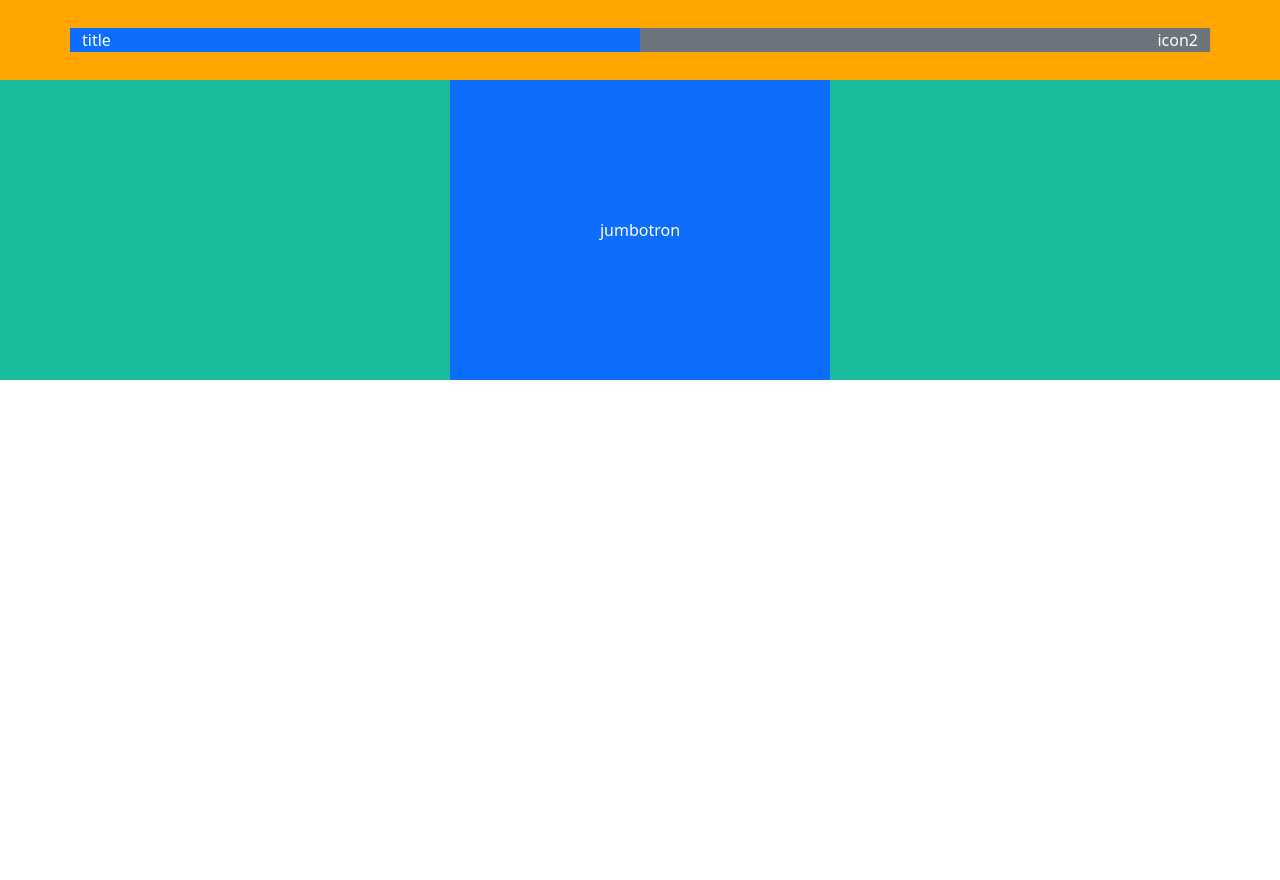
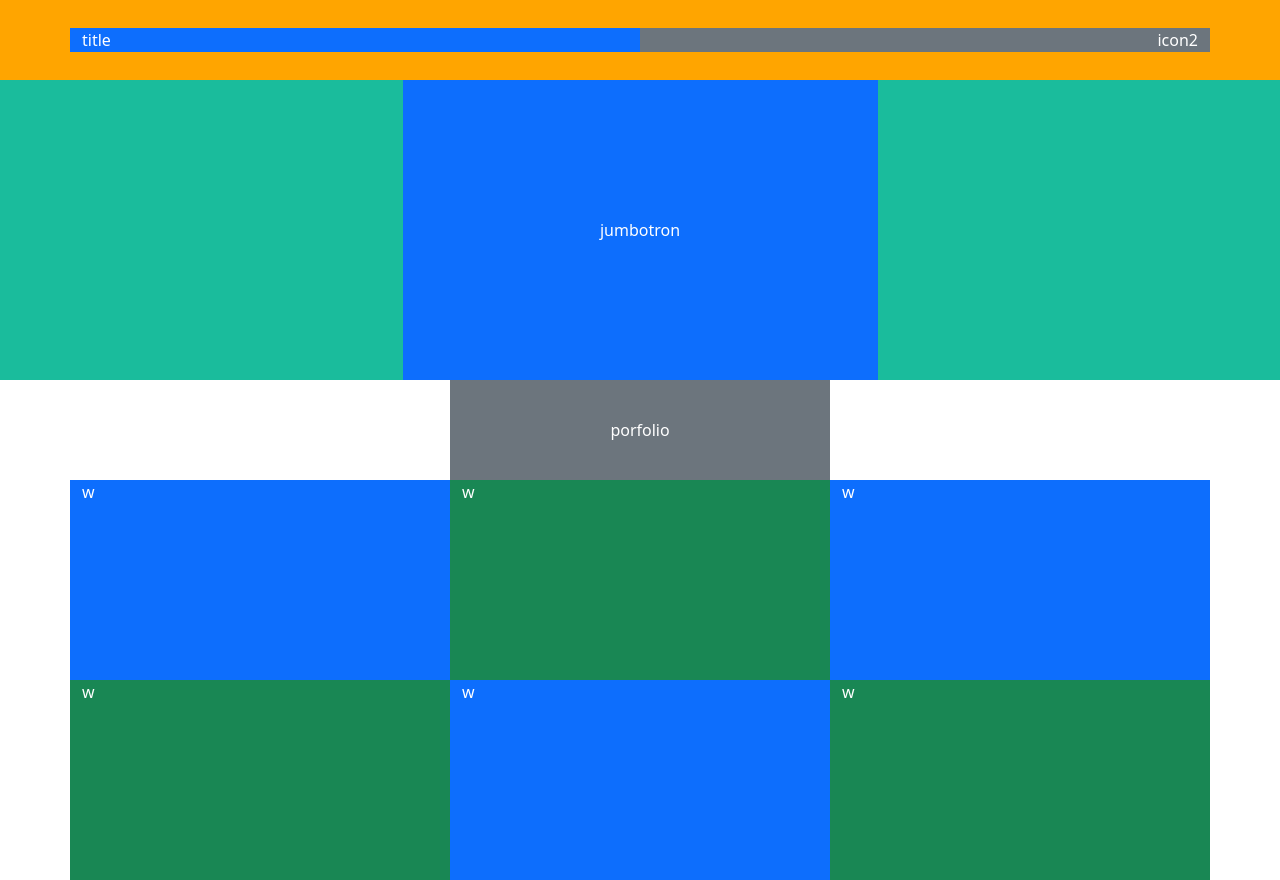
Before and after one commit to SamuelePassiatore/html-css-bootstrap-freelancer, a plain HTML site: page index.html in a window 1280 px wide. Before the commit the page ends 800 px from the top, so only its background shows below. Drawn offline with nearby package versions, Linux system fonts and the light colour scheme.

Commit message:
added section portfolio with responsive

```diff
--- a/index.html
+++ b/index.html
@@ -25,10 +25,27 @@
     </header>
 
     <!-- Jumbotron -->
-    <section id="start-bootstrap">
+    <section class="start-bootstrap">
         <div class="jumbotron container-fluid container-md">
             <div class="row d-flex justify-content-center">
-                <div class="col-10 col-md-7 col-lg-4 text-bg-primary d-flex justify-content-center align-items-center">jumbotron</div>
+                <div class="col-10 col-md-7 col-lg-5 text-bg-primary d-flex justify-content-center align-items-center">jumbotron</div>
+            </div>
+        </div>
+    </section>
+
+    <!-- Section portfolio with cards -->
+    <section class="portfolio">
+        <div class="title-portfolio container-fluid container-md">
+            <div class="row d-flex justify-content-center">
+                <div class="col-4 text-bg-secondary d-flex justify-content-center align-items-center">porfolio</div>
+            </div>
+            <div class="row">
+               <div class="col-12 col-md-6 col-lg-4 text-bg-primary">w</div>
+               <div class="col-12 col-md-6 col-lg-4 text-bg-success">w</div>
+               <div class="col-12 col-md-6 col-lg-4 text-bg-primary">w</div>
+               <div class="col-12 col-md-6 col-lg-4 text-bg-success">w</div>
+               <div class="col-12 col-md-6 col-lg-4 text-bg-primary">w</div>
+               <div class="col-12 col-md-6 col-lg-4 text-bg-success">w</div>
             </div>
         </div>
     </section>
--- a/style.css
+++ b/style.css
@@ -18,17 +18,23 @@
         background-color: orange;
     }
 
-
-    /* Utils */
-
-
+    /* Sections */
+    .start-bootstrap {
+        background-color: var(--green);
+    }
 
     .jumbotron .row > .col-10 {
         min-height: 300px;
     }
 
+    .portfolio {
+        background-color: var(--white);
+    }
 
-    /* Sections */
-    #start-bootstrap {
-        background-color: var(--green);
+    .title-portfolio .row > .col-4 {
+        min-height: 100px;
     }
+
+    .title-portfolio .row > .col-12 {
+        min-height: 200px;
+    }
```
